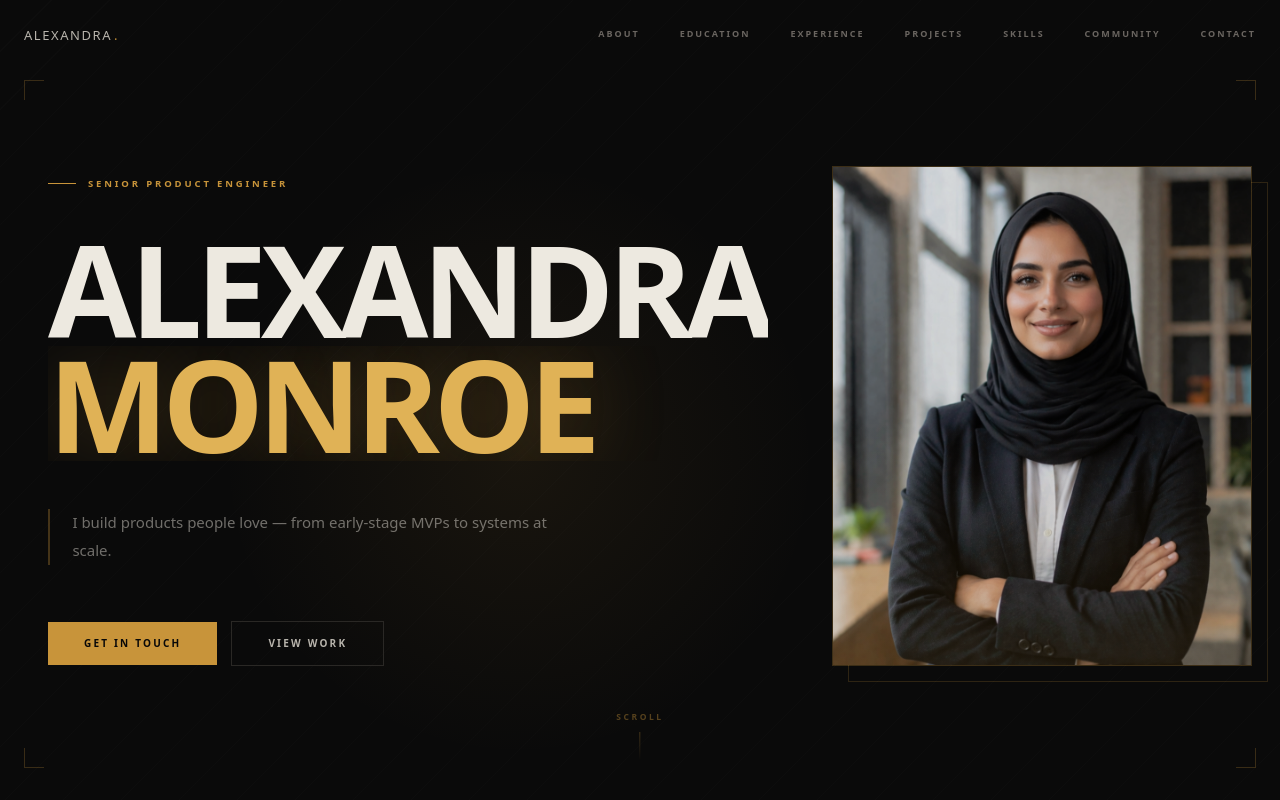
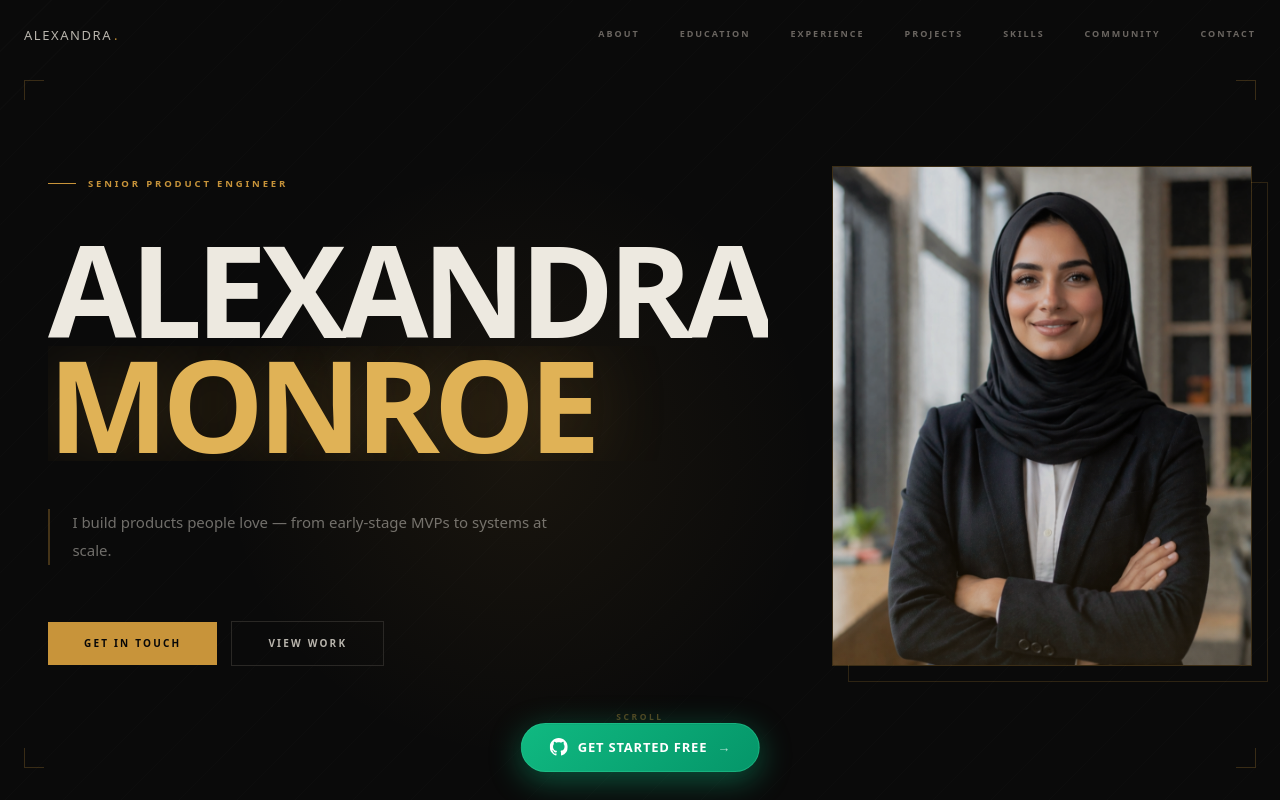
Before and after one commit to salienceenterprises-lab/portfolio-7e72f, a Next.js app: page / in a window 1280 px wide. Shown: the top 800 px of the page. Built offline with nearby package versions, Linux system fonts and the light colour scheme.

Commit message:
feat: add floating Get Started CTA to preview layout

```diff
--- a/app/layout.tsx
+++ b/app/layout.tsx
@@ -1,13 +1,61 @@
-
 import React from 'react';
 import './globals.css';
-export const metadata = {
-  title: 'DAVID KIM',
-};
+export const metadata = { title: 'Portfolio Preview — Salience Studio' };
 export default function RootLayout({ children }) {
   return (
     <html lang="en" className="scroll-smooth">
-      <body>{children}</body>
+      <body>
+        {children}
+
+        {/* Floating Get Started button */}
+        <div style={{
+          position: "fixed",
+          bottom: "28px",
+          left: "50%",
+          transform: "translateX(-50%)",
+          zIndex: 9999,
+          display: "flex",
+          alignItems: "center",
+          gap: "10px",
+          padding: "14px 28px",
+          background: "linear-gradient(135deg, #10b981, #059669)",
+          borderRadius: "999px",
+          boxShadow: "0 8px 32px rgba(16,185,129,0.45), 0 2px 8px rgba(0,0,0,0.4)",
+          cursor: "pointer",
+          textDecoration: "none",
+          whiteSpace: "nowrap",
+          border: "1px solid rgba(52,211,153,0.4)",
+        }}
+        >
+          <a
+            href="https://saliencestudio.io/api/auth/signin"
+            style={{
+              display: "flex",
+              alignItems: "center",
+              gap: "10px",
+              textDecoration: "none",
+            }}
+          >
+            <svg width="18" height="18" viewBox="0 0 24 24" fill="white" xmlns="http://www.w3.org/2000/svg">
+              <path d="M12 0C5.37 0 0 5.37 0 12c0 5.31 3.435 9.795 8.205 11.385.6.105.825-.255.825-.57 0-.285-.015-1.23-.015-2.235-3.015.555-3.795-.735-4.035-1.41-.135-.345-.72-1.41-1.23-1.695-.42-.225-1.02-.78-.015-.795.945-.015 1.62.87 1.845 1.23 1.08 1.815 2.805 1.305 3.495.99.105-.78.42-1.305.765-1.605-2.67-.3-5.46-1.335-5.46-5.925 0-1.305.465-2.385 1.23-3.225-.12-.3-.54-1.53.12-3.18 0 0 1.005-.315 3.3 1.23.96-.27 1.98-.405 3-.405s2.04.135 3 .405c2.295-1.56 3.3-1.23 3.3-1.23.66 1.65.24 2.88.12 3.18.765.84 1.23 1.905 1.23 3.225 0 4.605-2.805 5.625-5.475 5.925.435.375.81 1.095.81 2.22 0 1.605-.015 2.895-.015 3.3 0 .315.225.69.825.57A12.02 12.02 0 0 0 24 12c0-6.63-5.37-12-12-12Z"/>
+            </svg>
+            <span style={{
+              fontSize: "13px",
+              fontWeight: 800,
+              letterSpacing: "0.06em",
+              textTransform: "uppercase",
+              color: "white",
+            }}>
+              Get Started Free
+            </span>
+            <span style={{
+              fontSize: "13px",
+              fontWeight: 800,
+              color: "rgba(255,255,255,0.7)",
+            }}>→</span>
+          </a>
+        </div>
+      </body>
     </html>
   );
 }
```
